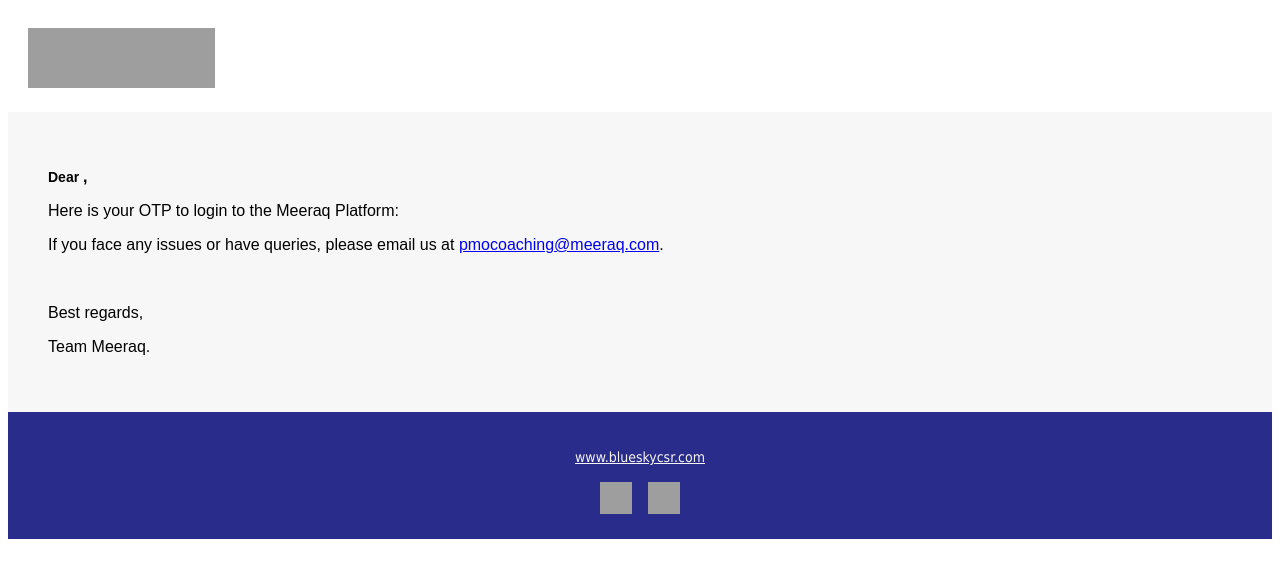
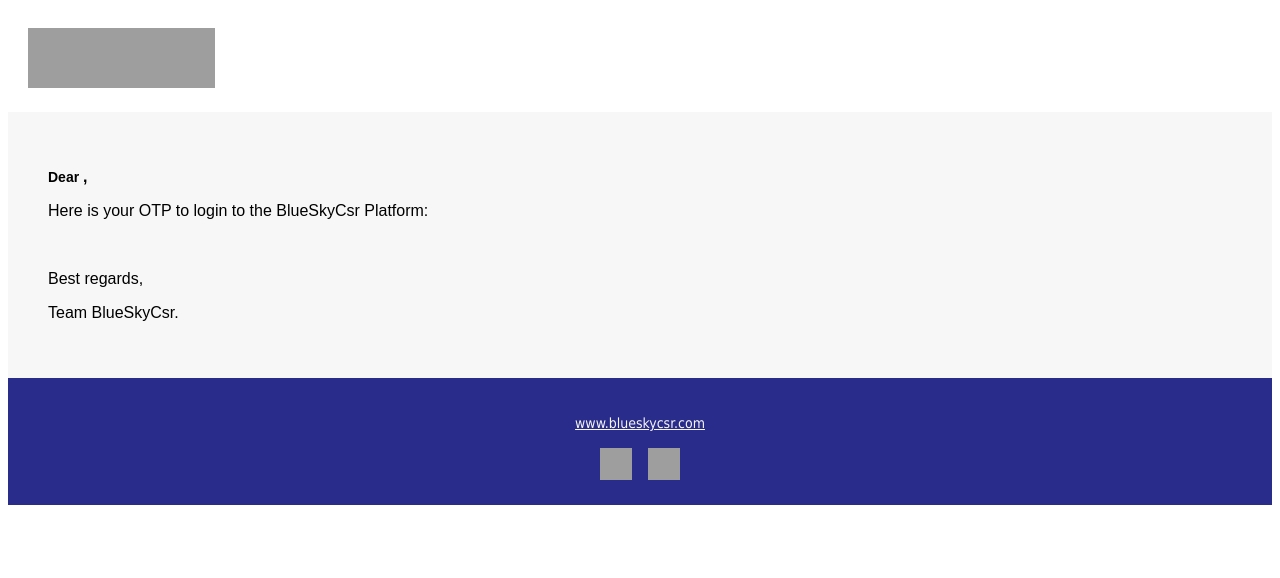
Before and after one commit to Meeraq/bluesky-backend, a Django app: template templates/login_with_otp.html in a window 1280 px wide. Shown: the top 578 px of the page. Run offline with Django 3.2, Linux system fonts and the light colour scheme; the template is opened without the code that fills it, so the values that code supplies are empty; grey boxes are pictures that could not be loaded.

Commit message:
otp updates

```diff
--- a/api/views.py
+++ b/api/views.py
@@ -630,7 +630,7 @@ def generate_otp(request):
             return Response({"error": "User does not exist"}, status=400)
         name = user_data.get("name") or user_data.get("first_name") or "User"
         # Send OTP on email to learner
-        subject = "MyMentor Login OTP" if platform == "mobile" else f"Meeraq Login OTP"
+        subject = "MyMentor Login OTP" if platform == "mobile" else f"BlueSkyCsr Login OTP"
         message = (
             f"Dear {name} \n\n Your OTP for login on meeraq portal is {created_otp.otp}"
         )
--- a/templates/login_with_otp.html
+++ b/templates/login_with_otp.html
@@ -25,17 +25,13 @@
                                 <strong><span style="font-size: 14px">Dear&nbsp;</span></strong><b>{{name}}</b><strong>,</strong>
                             </p>
                             <p>
-                                Here is your OTP to login to the Meeraq Platform:
+                                Here is your OTP to login to the BlueSkyCsr Platform:
                             </p>
                             <p><b>{{otp}}</b></p>
-                            <p>
-                                If you face any issues or have queries, please email us at
-                                <a href="mailto:pmocoaching@meeraq.com">pmocoaching@meeraq.com</a>.
-                            </p>
 
                             <p><br /></p>
                             <p>Best regards,</p>
-                            <p>Team Meeraq.</p>
+                            <p>Team BlueSkyCsr.</p>
 
                         </td>
                     </tr>
```
